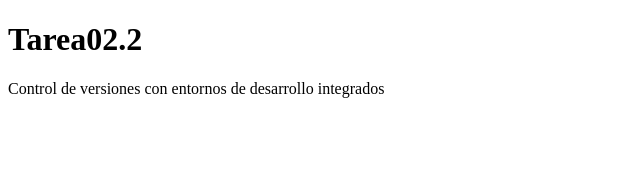
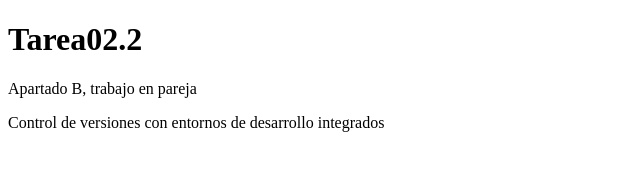
Before and after one commit to EstiP13/Git_CD, a plain HTML site: page index.html in a window 1280 px wide. Shown: the whole page, without its empty margins (0-640 px from the left). Drawn offline with Linux system fonts and the light colour scheme.

Commit message:
Update index.html

```diff
--- a/index.html
+++ b/index.html
@@ -13,6 +13,7 @@
 
     <body>
         <h1>Tarea02.2</h1>
+         <p>Apartado B, trabajo en pareja </p>
         <p>Control de versiones con entornos de desarrollo integrados </p>
     </body>
 
```
